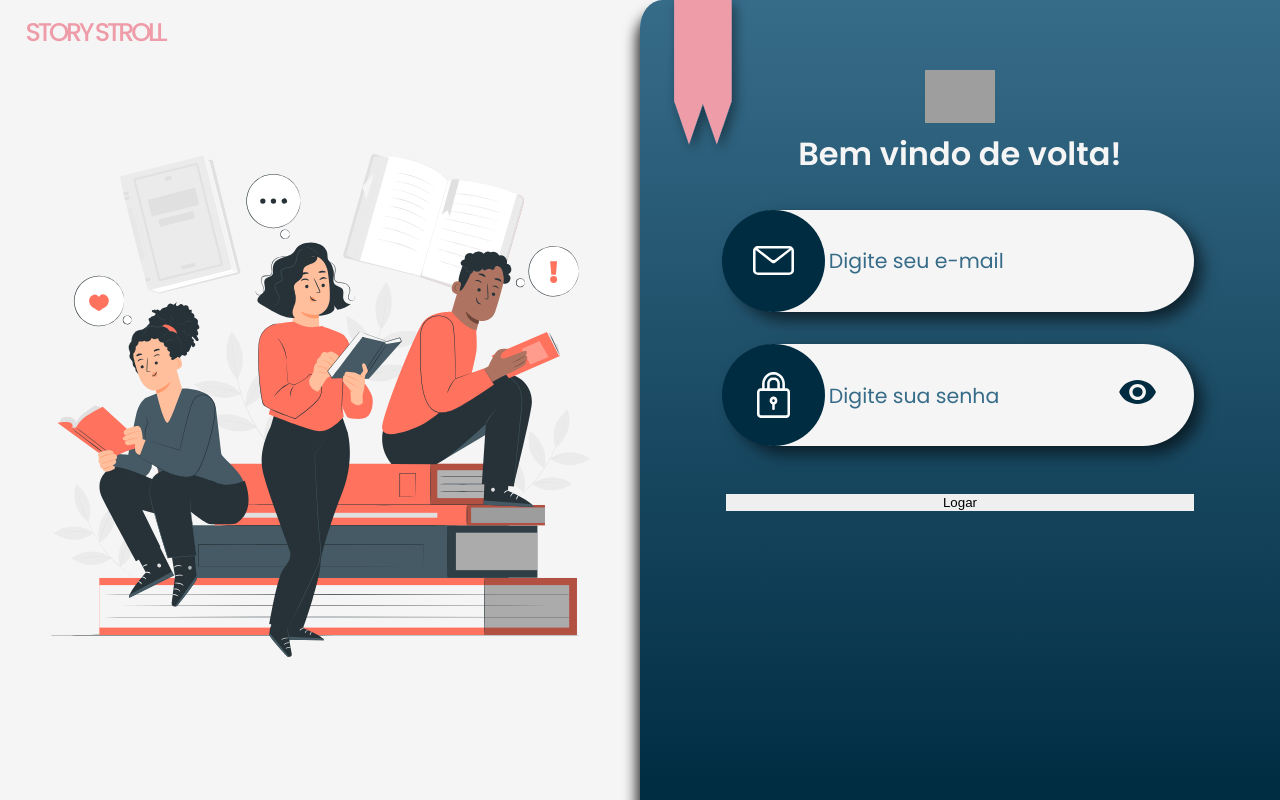
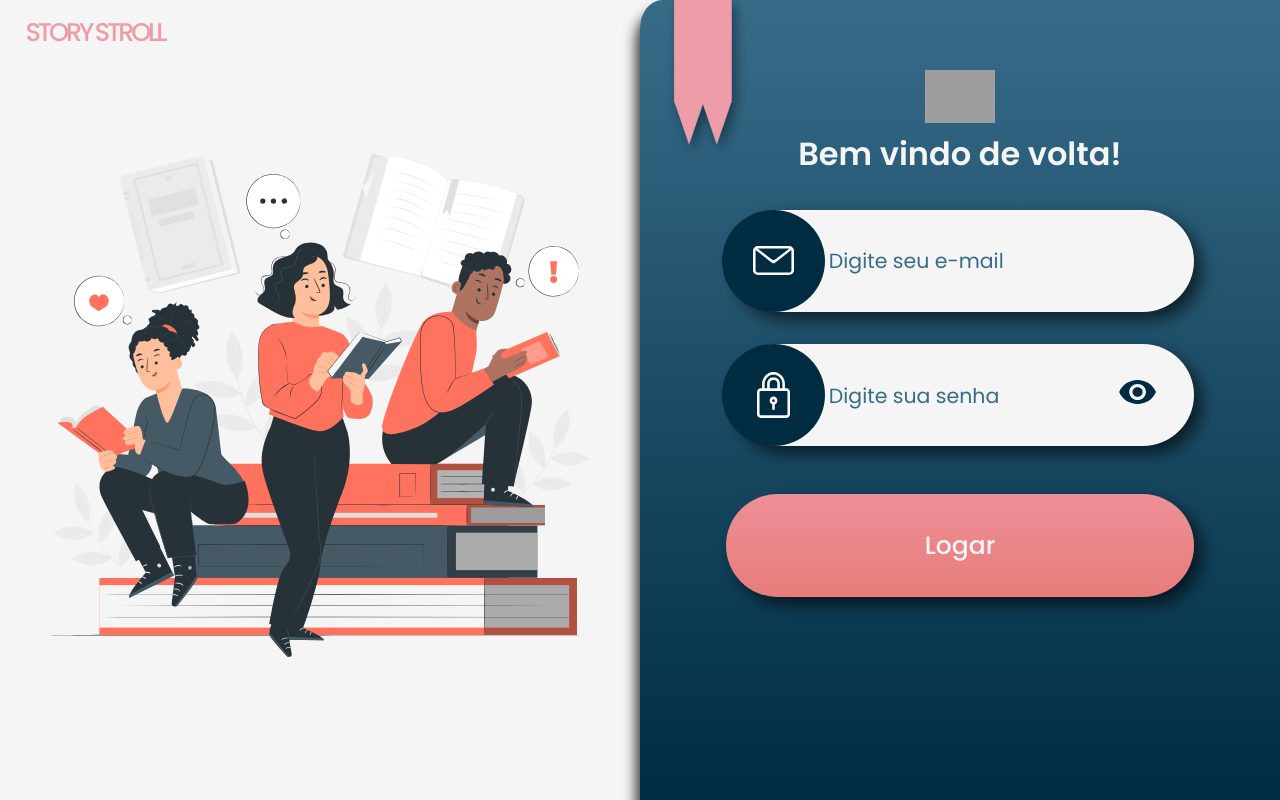
Before and after one commit to emmanueln4ssif/layout-trainee-2024.1, a PHP site: page /login in a window 1280 px wide. Run offline with PHP 8.4, Linux system fonts and the light colour scheme; grey boxes are pictures that could not be loaded.

Commit message:
resolve problema no css do botão

```diff
--- a/public/css/login.css
+++ b/public/css/login.css
@@ -178,6 +178,22 @@ body {
 #icone-olho {
     width: 3vw;
     height: auto;
+    cursor: pointer;
+}
+#btn-login {
+    margin-top: 2vh;
+    border: none;
+    width:100%;
+    height: 12.8vh;
+    border-radius: 12.8vh;
+    background: linear-gradient(180deg, #EF9CA9 -58.7%, #E87C7A 99.02%);
+    box-shadow: 1vh 1vh 2vh 0vh rgba(0, 0, 0, 0.60);
+    color: #F5F5F5;
+    font-family: Poppins;
+    font-size: 25px;
+    font-style: normal;
+    font-weight: 500;
+    line-height: normal;
     cursor: pointer;
 }
 
```
